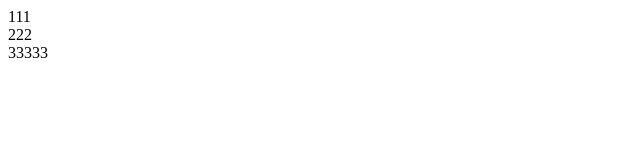
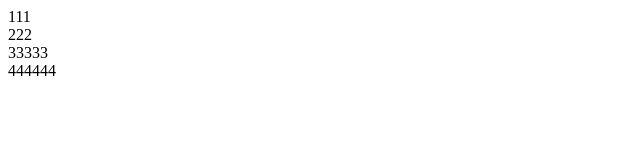
Before and after one commit to guanhuixu/main, a plain HTML site: page index.html in a window 1280 px wide. Shown: the full height of the page, 0-640 px from the left. Drawn offline with Linux system fonts and the light colour scheme.

Commit message:
twozhang

```diff
--- a/index.html
+++ b/index.html
@@ -12,5 +12,8 @@
 		<div id="">
 			33333
 		</div>
+		<div class="">
+			444444
+		</div>
 	</body>
 </html>
```
